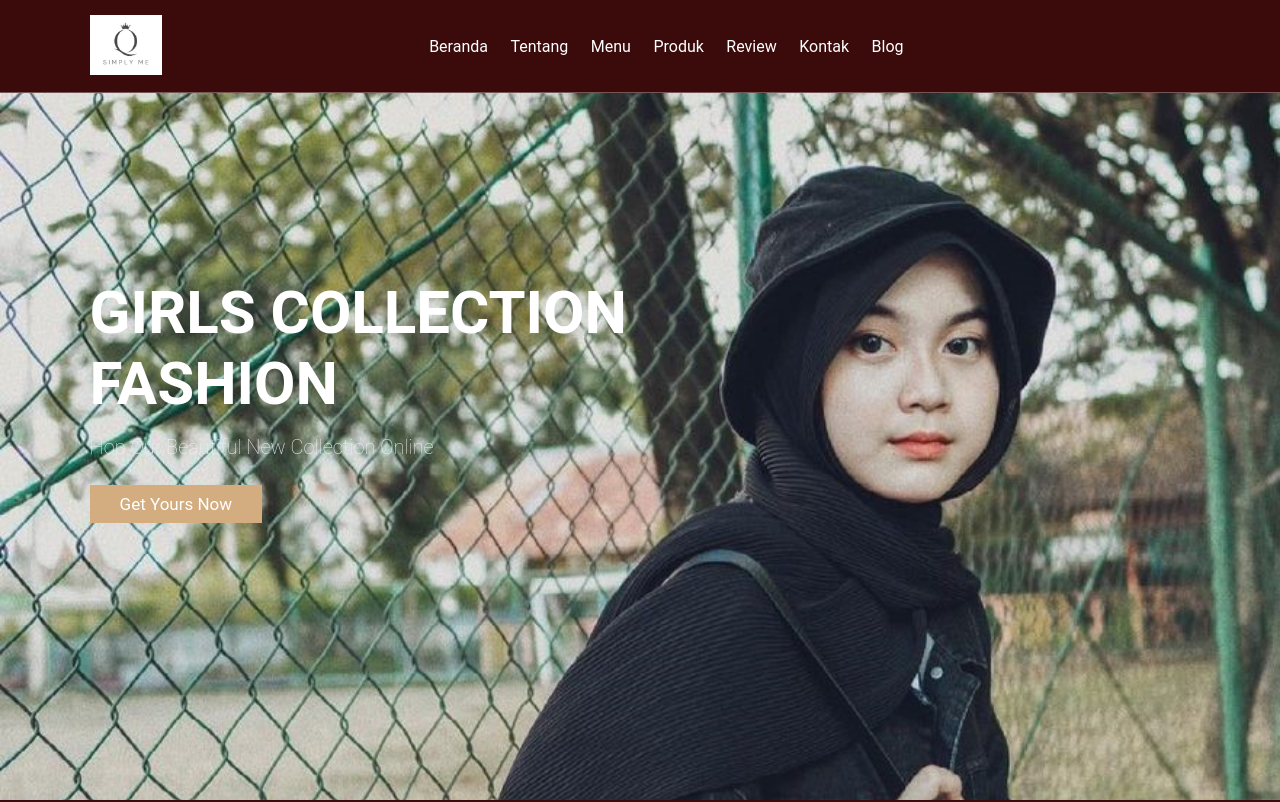
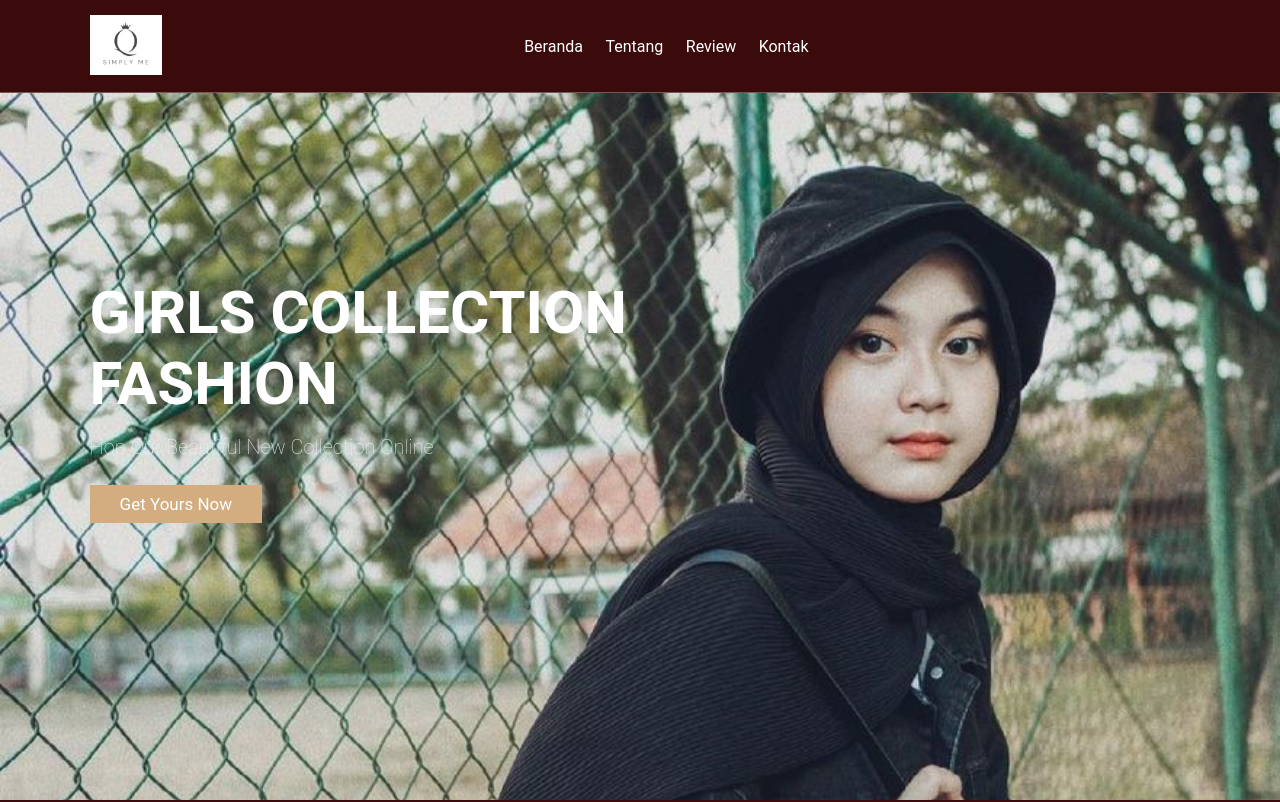
Before and after one commit to tundjung/utsdpw.github.io, a plain HTML site: page index.html in a window 1280 px wide. Shown: the top 802 px of the page. Drawn offline with Linux system fonts and the light colour scheme.

Commit message:
Update index.html

```diff
--- a/index.html
+++ b/index.html
@@ -21,11 +21,9 @@
     <nav class="navbar">
         <a href="#home">beranda</a>
         <a href="#about">tentang</a>
-        <a href="#menu">menu</a>
-        <a href="#products">produk</a>
         <a href="#review">review</a>
         <a href="#contact">kontak</a>
-        <a href="#blog">blog</a>
+
     </nav>
 
     <div class="icons">
```
